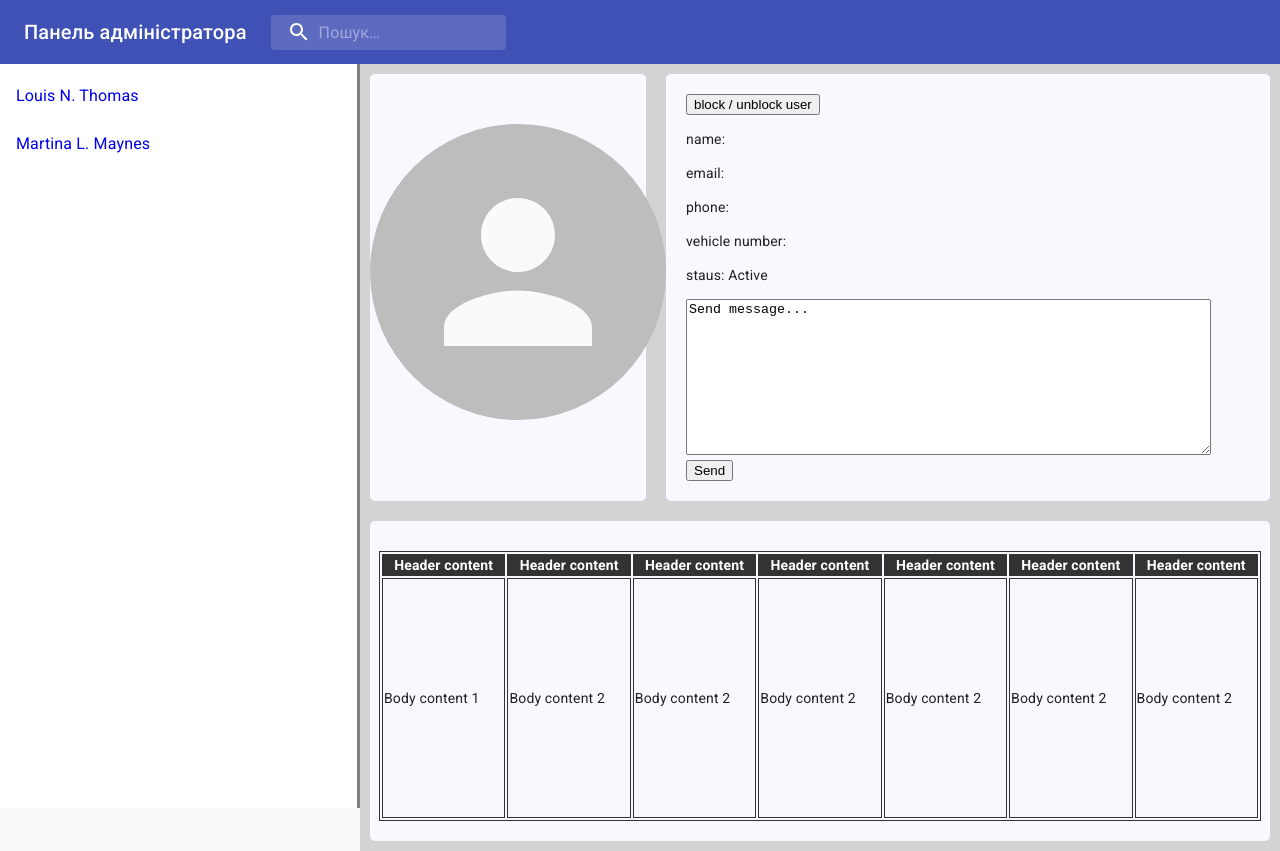
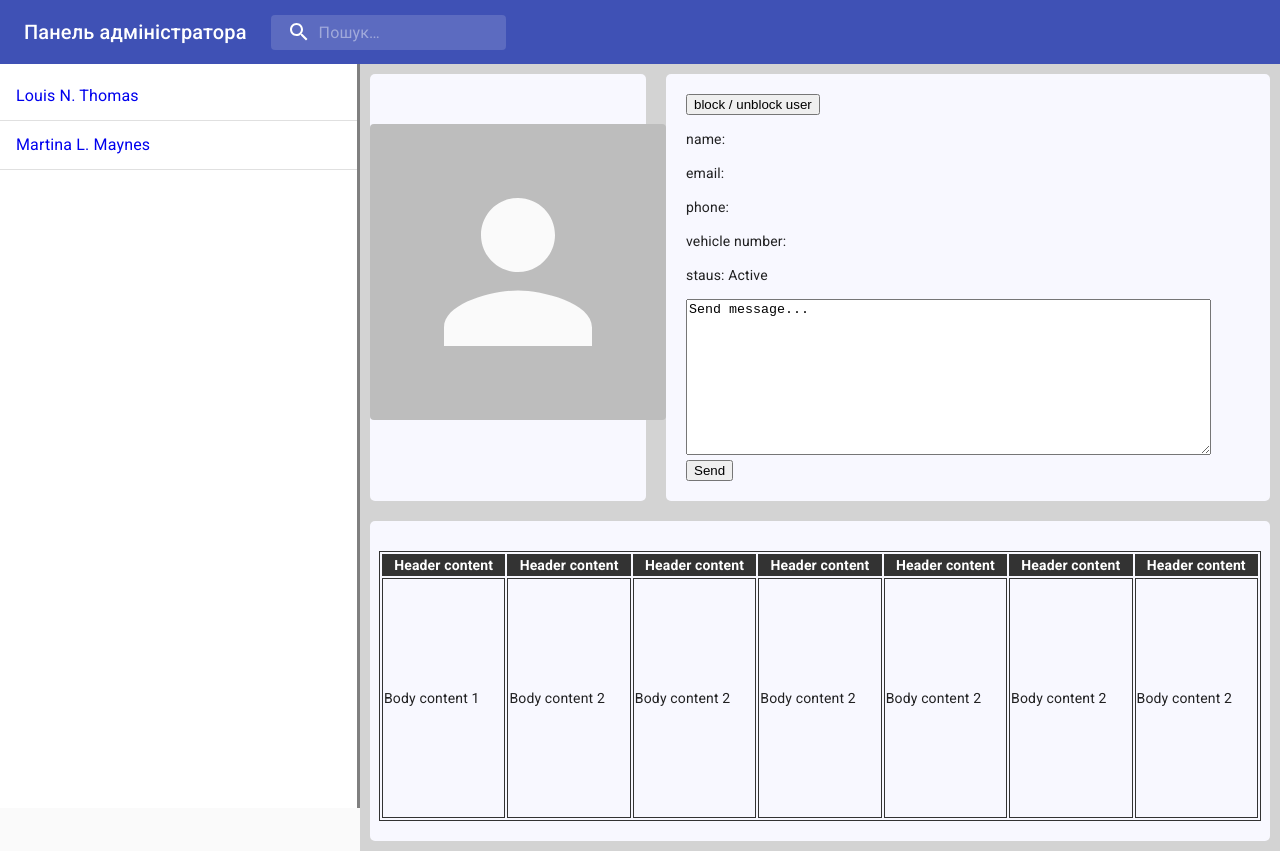
Before and after one commit to se-infotech-internship/client.web.admin, a React (Create React App) app: page / in a window 1280 px wide. Built offline with nearby package versions, Linux system fonts and the light colour scheme.

Commit message:
sketch minor improvements

```diff
--- a/src/components/ListUsers.tsx
+++ b/src/components/ListUsers.tsx
@@ -25,7 +25,8 @@ const useStyles = makeStyles((theme: Theme) =>
         large: {
             width: theme.spacing(37),
             height: theme.spacing(37),
-            margin: '50px auto'
+            margin: '50px auto',
+            objectFit: 'fill'
         }
     }),
 );
@@ -42,15 +43,13 @@ export default function ListUsers() {
 
     const classes = useStyles();
 
-
-
     return (
         <Router>
             <div style={{ display: "flex" }}>
                 <div className={classes.root}>
                     <List>
                         {fakeUsers.map(item => (
-                            <ListItem button key={item.id} >
+                            <ListItem button key={item.id} divider={true} >
                                 <Link to={'/' + item.id} style={{ textDecoration: 'none' }} >
                                     <ListItemText primary={item.name} onClick={() => setUser({ id: item.id, name: item.name, mail: item.mail, phone: item.phone, vehNum: item.vehNum, status: item.status, photo: item.photo })} />
                                 </Link>
@@ -69,7 +68,9 @@ export default function ListUsers() {
                                         alt="avatar user"
                                         src={user.photo}
                                         className={classes.large}
+                                        variant='rounded'
                                     />
+                                    <h2 style={{ textAlign: 'center' }}>{user.name}</h2>
                                 </div>
                                 <div className="top-block-right">
                                     <button>block / unblock user</button>
```
